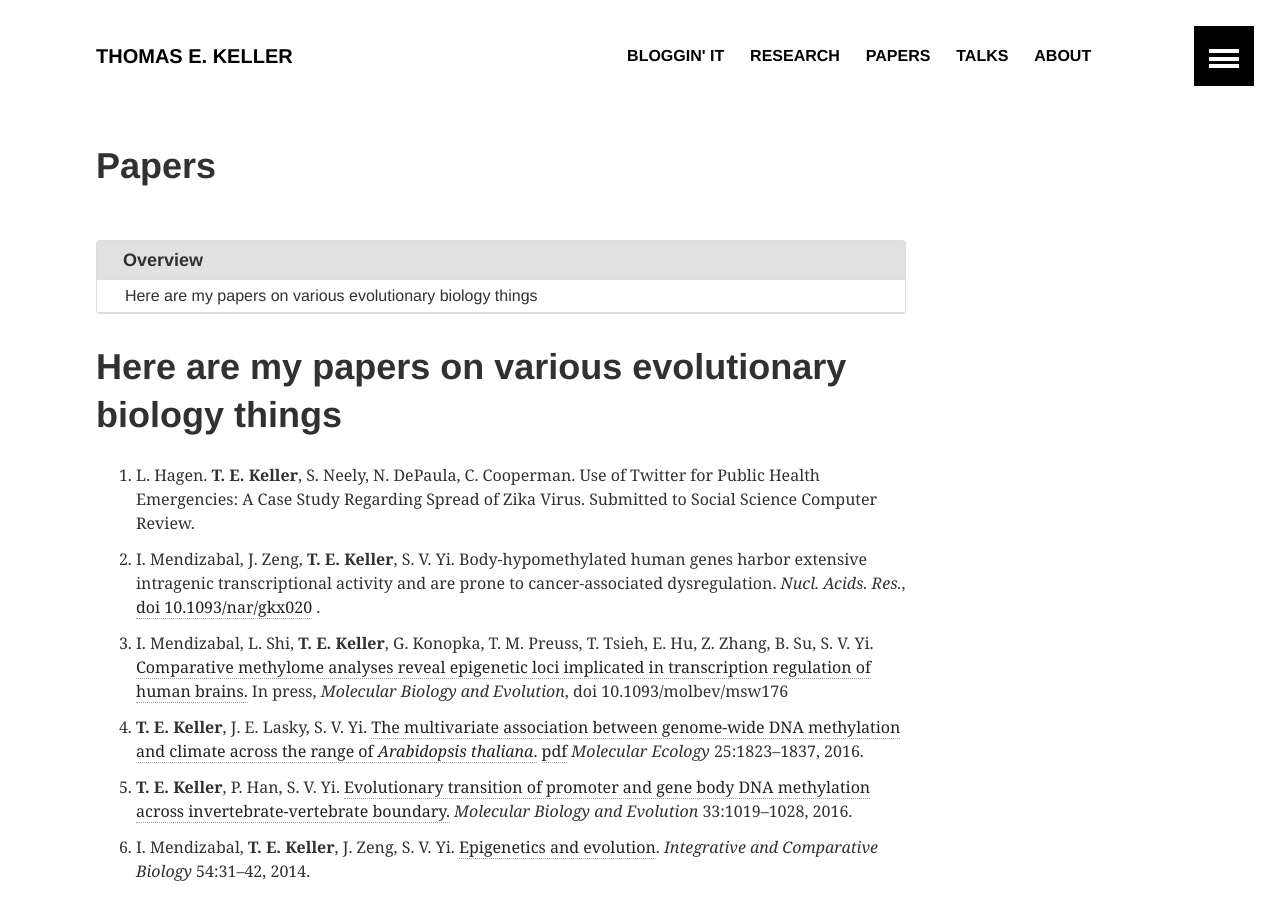
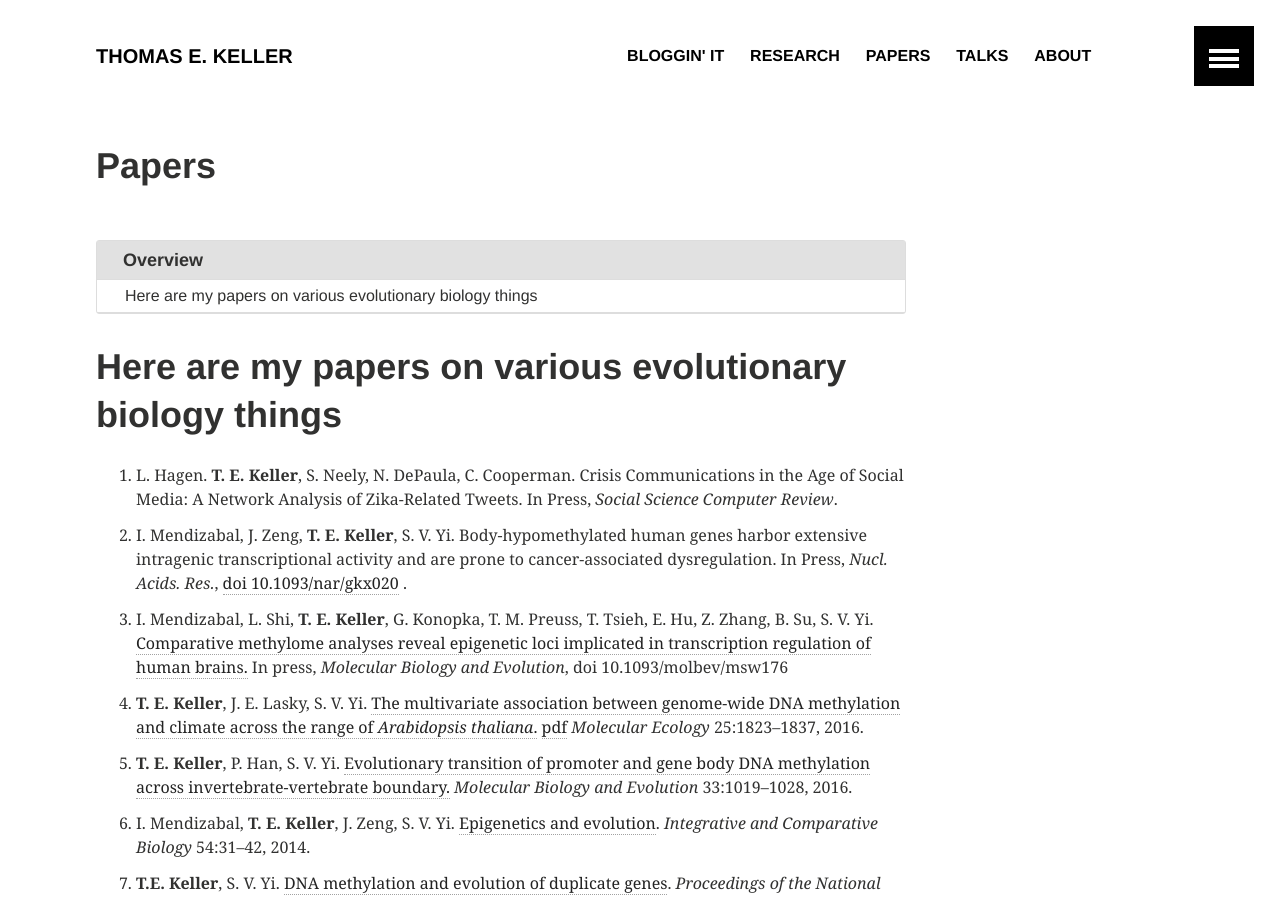
Before and after one commit to thomas-keller/thomas-keller.github.io, a Jekyll site: the page built from papers/index.md, in a window 1280 px wide and 900 px high. Built offline with Jekyll 4.4.1, drawn with Linux system fonts in a browser that asks for light colours.

Commit message:
updated papers

```diff
--- a/papers/index.md
+++ b/papers/index.md
@@ -15,8 +15,9 @@ share: false
 {% include toc.html %}
 
 # Here are my papers on various evolutionary biology things
-15. L. Hagen. **T. E. Keller**, S. Neely, N. DePaula, C. Cooperman.  Use of Twitter for Public Health Emergencies: A Case Study Regarding Spread of Zika Virus. Submitted to Social Science Computer Review.
-14. I. Mendizabal, J. Zeng, **T. E. Keller**, S. V. Yi. Body-hypomethylated human genes harbor extensive intragenic transcriptional activity and are prone to cancer-associated dysregulation. *Nucl. Acids. Res.*, [doi 10.1093/nar/gkx020](http://thomas-keller.github.io/papers/mendizabal_gbody2017.pdf) .
+15. L. Hagen. **T. E. Keller**, S. Neely, N. DePaula, C. Cooperman. Crisis Communications in the
+Age of Social Media: A Network Analysis of Zika-Related Tweets. In Press, *Social Science Computer Review*.
+14. I. Mendizabal, J. Zeng, **T. E. Keller**, S. V. Yi. Body-hypomethylated human genes harbor extensive intragenic transcriptional activity and are prone to cancer-associated dysregulation. In Press, *Nucl. Acids. Res.*, [doi 10.1093/nar/gkx020](http://thomas-keller.github.io/papers/mendizabal_gbody2017.pdf) .
 13. I. Mendizabal, L. Shi, **T. E. Keller**, G. Konopka, T. M. Preuss, T. Tsieh, E. Hu, Z. Zhang, B. Su, S. V. Yi. [Comparative methylome analyses reveal epigenetic loci implicated in transcription regulation of human brains.](http://mbe.oxfordjournals.org/content/early/2016/09/12/molbev.msw176.full.pdf+html) In press, *Molecular Biology and Evolution*, doi 10.1093/molbev/msw176
 12. **T. E. Keller**, J. E. Lasky, S. V. Yi. [The multivariate association between genome-wide DNA methylation and climate across the range of *Arabidopsis thaliana*.](http://onlinelibrary.wiley.com/doi/10.1111/mec.13573/abstract) [pdf](http://thomas-keller.github.io/papers/kly2016.pdf) *Molecular Ecology* 25:1823--1837, 2016.
 11. **T. E. Keller**, P. Han, S. V. Yi. [Evolutionary transition of promoter and gene body DNA methylation across invertebrate-vertebrate boundary.](http://mbe.oxfordjournals.org/content/33/4/1019)  *Molecular Biology and Evolution* 33:1019--1028, 2016.
```
Also changed, not shown: index.md (+1 -1 lines).
